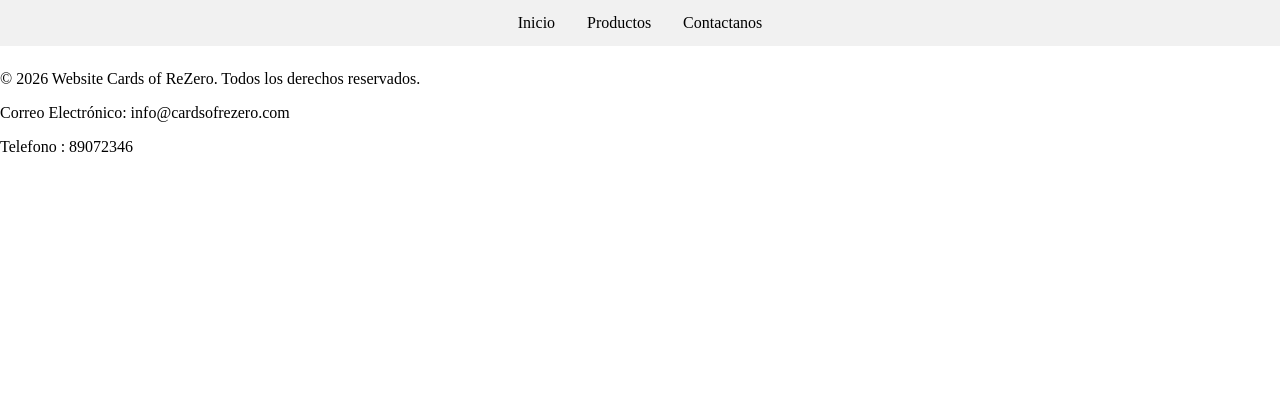
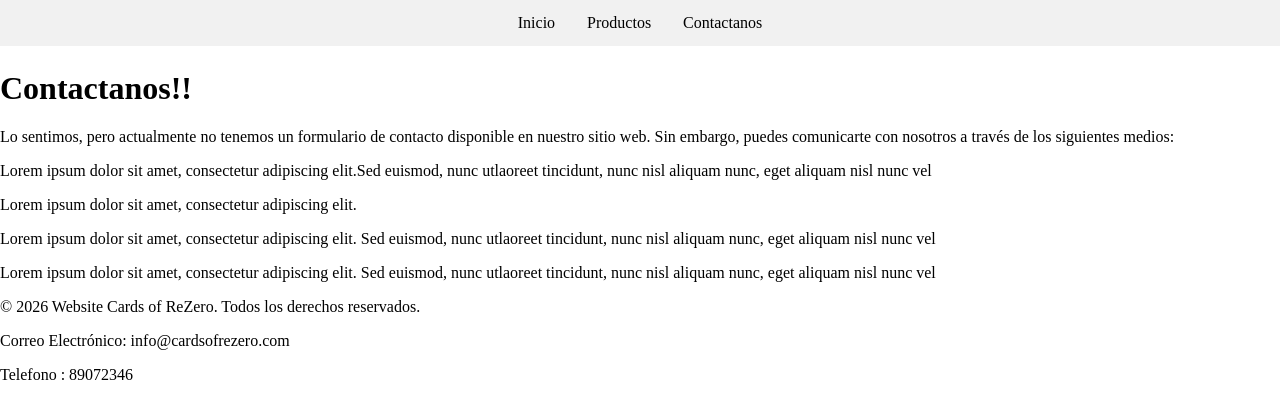
Before and after one commit to joanagreda/DAM1M04-Exercici-Posicio, a plain HTML site: page Ejercicio-Posicion/contacte.html in a window 1280 px wide. Drawn offline with Linux system fonts and the light colour scheme.

Commit message:
Rellenaod la pagina de contacto como el ejemplo 9 de la carpeta de posicionamiento

```diff
--- a/Ejercicio-Posicion/contacte.html
+++ b/Ejercicio-Posicion/contacte.html
@@ -19,6 +19,33 @@
 
     <!--Contenido principal de la página -->
     <main class="contenido-principal">
+        <!--Pagina Estilo blog del ejemplo 11-->
+
+
+    <div class="autoContainer">
+        <h1>Contactanos!!</h1>
+        <p class="explicación">
+            Lo sentimos, pero actualmente no tenemos un formulario de contacto
+            disponible en nuestro sitio web. Sin embargo, puedes comunicarte
+            con nosotros a través de los siguientes medios:
+        </p>
+        <p>
+            Lorem ipsum dolor sit amet, consectetur adipiscing
+            elit.Sed euismod, nunc utlaoreet tincidunt,
+            nunc nisl aliquam nunc, eget aliquam nisl nunc vel
+        </p>
+        <p>Lorem ipsum dolor sit amet, consectetur adipiscing
+            elit.
+        </p>
+        <p>Lorem ipsum dolor sit amet, consectetur adipiscing
+            elit. Sed euismod, nunc utlaoreet tincidunt,
+            nunc nisl aliquam nunc, eget aliquam nisl nunc vel
+        </p>
+        <p>Lorem ipsum dolor sit amet, consectetur adipiscing
+            elit. Sed euismod, nunc utlaoreet tincidunt,
+            nunc nisl aliquam nunc, eget aliquam nisl nunc vel
+        </p>
+    </div>
 
     </main>
     <!-- Pie de página - Footer -->
```
Also changed, not shown: Ejercicio-Posicion/global.css (+4 -3 lines), Ejercicio-Posicion/index.html (+2 -2 lines).
